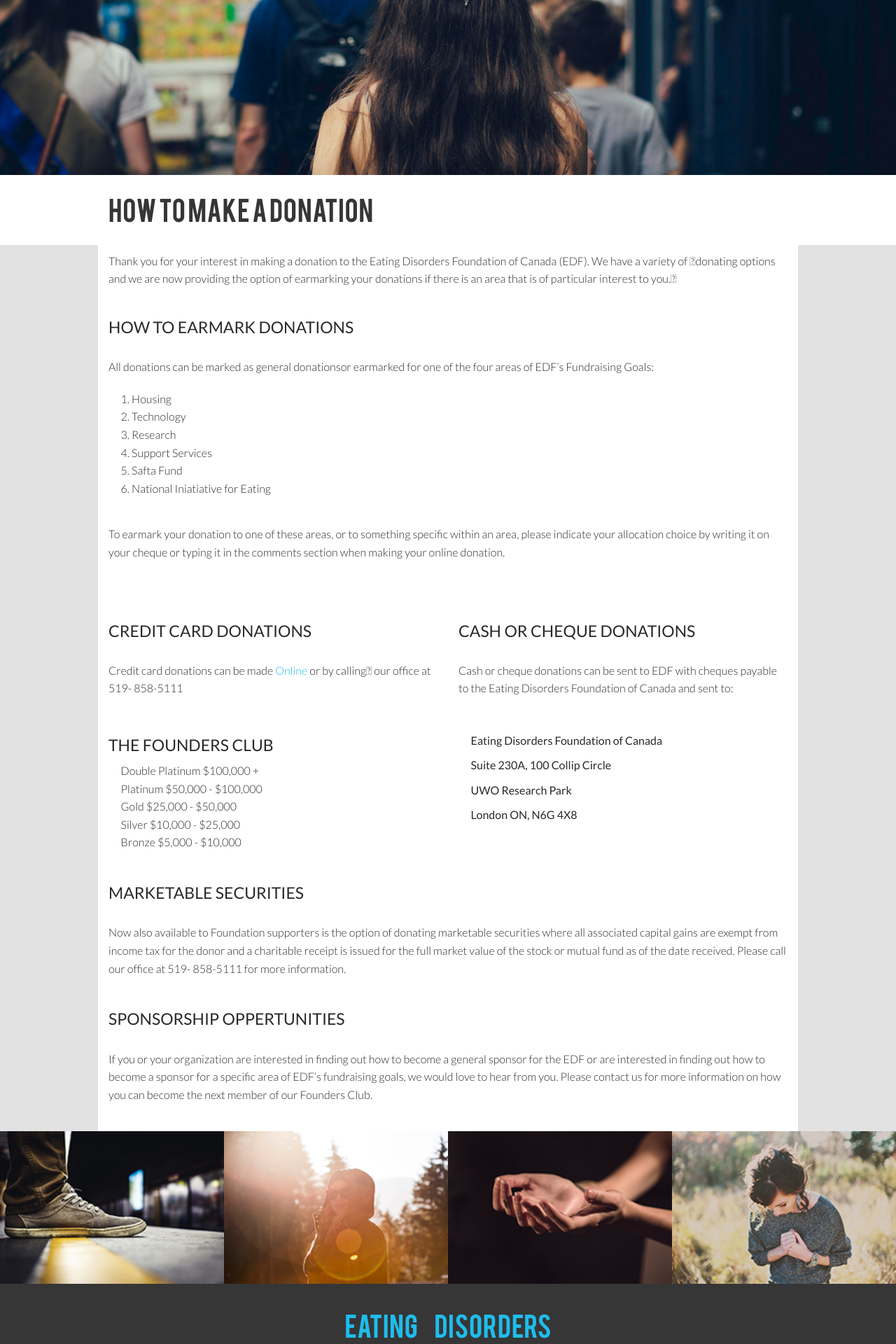
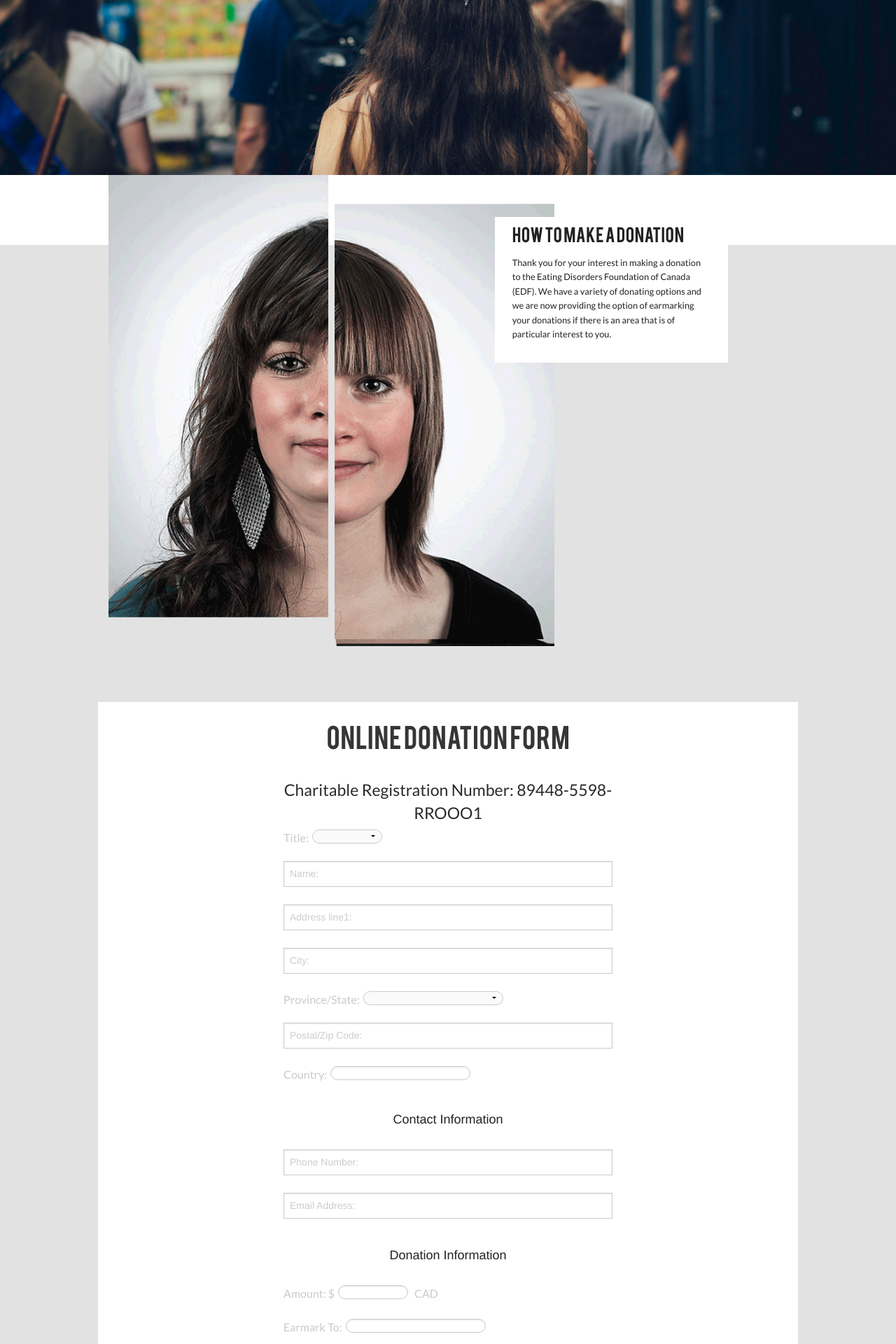
Before and after one commit to robij9528/edfc_final, a PHP site: page /donate.php in a window 1280 px wide. Shown: the part 450-2370 px from the top of the page at 70% size. Run offline with PHP 8.4, Linux system fonts and the light colour scheme.

Commit message:
made the donation page, a few tweaks still needed but taking a quick break

```diff
--- a/css/main.css
+++ b/css/main.css
@@ -788,12 +788,12 @@ label {
 	float: left;
 	display: inline;
 	margin-right: 5px;
-	color: #fff;
+	color: #cacaca;
 
 }
 
 .labels {
-	color: #fff;
+	color: #cacaca;
 	font-size: 16px;
 	 font-family: 'lato', sans-serif;
     font-weight: 400;
@@ -809,6 +809,7 @@ width: 100px;
 	border-radius: 50px;
 	height: 20px;
 	margin-bottom: 25px;
+	float: left;
 
 
 
@@ -868,6 +869,7 @@ width: 200px;
 	border-radius: 50px;
 	height: 20px;
 	margin-bottom: 25px;
+	float: left;
 
 }
 
@@ -879,6 +881,7 @@ width: 200px;
 	border-radius: 50px;
 	height: 20px;
 	margin-bottom: 25px;
+	float: left;
 
 
 }
@@ -886,8 +889,8 @@ width: 200px;
 
 .labelRight {
 	float: right;
-	margin-right: 50%;
-	color: #fff;
+	margin-right: 53%;
+	color: #cacaca;
 	font-size: 16px;
 	 font-family: 'lato', sans-serif;
     font-weight: 400;
@@ -900,8 +903,13 @@ width: 200px;
 	border-radius: 50px;
 	height: 20px;
 	margin-bottom: 25px;
-
-
+	float: left;
+
+
+}
+
+#earmark {
+	float: left;
 }
 
 #donorCard{
@@ -918,6 +926,7 @@ margin-bottom: 25px;
 	border-radius: 50px;
 	height: 20px;
 	margin-bottom: 25px;
+	float: left;
 
 
 }
@@ -990,12 +999,20 @@ margin-left: 10px;
 
 
 
-
-
-
-
-
-
+.altPayment {
+	margin: 20px;
+}
+
+.altPayment img {
+	height: 50px;
+	float: right;
+	margin-top: 20px;
+}
+
+.altPayment h4 {
+	float: left;
+	font-size: 20px;
+}
 
 
 
@@ -1361,6 +1378,15 @@ margin-left: 10px;
 	margin-bottom: 20px;
 }
 
+.greyBg {
+	background-color: #e2e2e2;
+	padding-top:60px;
+	padding-bottom:60px;
+	margin-top: 20px;
+	margin-bottom: 20px;
+
+}
+
 .darkBg  h2{
 	transition: all 0.8s ease-out;
 }
--- a/donate.php
+++ b/donate.php
@@ -21,7 +21,20 @@
 <div class="bigImage">
 	<img src="images/donateGirl.jpg" alt="video Placeholder">
 </div>
-<section>
+
+<div class="row">
+	<div class="splitImage">
+		<img class="small-12 large-8 columns" src="images/splitDonation.png" alt="two faces">
+		<div class="small-10 large-4 columns splitText">
+			<div class="splitTextpadding">
+				<h2>HOW TO MAKE A DONATION</h2>
+				<p>Thank you for your interest in making a donation to the Eating Disorders Foundation of Canada (EDF). We have a variety of donating options and we are now providing the option of earmarking your donations if there is an area that is of particular interest to you.</p>
+			</div>
+		</div>
+	</div>
+</div>
+
+<!-- <section>
 	<div class="row whiteBg textOnLite">
 		<div class="large-12 small-12 columns">
 			<h2>How to Make a Donation</h2>
@@ -88,34 +101,95 @@
 </div>
 </div>
 
-</section>
-<div class="topBannerFoun bannerImg">
-	<div><img src="images/image20.jpg"></div>
-	<div><img src="images/image21.jpg"></div>
-	<div><img src="images/image22.jpg"></div>
-	<div><img src="images/image23.jpg"></div>
-</div>
-
-<section class="darkBg">
-	<div class="row textOnDark">
-		<div class="large-12 small-12 large-offset-3 medium-offset-3 text-center donateForm columns">
-			<h2>Eating Disorders Foundation of Canada</h2>
-			<h4>ONLINE DONATION FORM</h4>
+</section> -->
 
 
+<section class="greyBg">
+	<div class="row textOnLite whiteBg">
+		<div class="large-12 small-12 large-offset-3 medium-offset-3 text-center donateForm columns">
+			<h2>ONLINE DONATION FORM</h2>
+			<h4>Charitable Registration Number: 89448-5598-RROOO1</h4>
 
-		<h5>Address for Official Tax Recipt</h5>
 		<form class="formTop">
 			<label class="labels">Title:</label>
-			<input type="text" id="donorTitle">
+			<select id="donorTitle">
+			<option>Mr.</option>
+			<option>Ms.</option>
+			<option>Mrs.</option>
+			</select>
 			<input type="text"  id="donorName" placeholder="Name:">
 			<input type="text" id="donorAddress" placeholder="Address line1:">
 			<input type="text" id="donorCity" placeholder="City:">
 			<label class="labels">Province/State:</label>
-			<input type="text" id="donorState">
+			<select id="donorState">
+			<option value="alabama">Alabama</option>
+			<option value="alaska">Alaska</option>
+			<option value="alberta">Alberta</option>
+			<option value="arkansas">Arkansas</option>
+			<option value="british columbia">British Columbia</option>
+			<option value="california">California</option>
+			<option value="colorado">Colorado</option>
+			<option value="connecticut">Connecticut</option>
+			<option value="delaware">Delaware</option>
+			<option value="florida">Florida</option>
+			<option value="georgia">Georgia</option>
+			<option value="hawaii">Hawaii</option>
+			<option value="idaho">Idaho</option>
+			<option value="illinois">Illinois</option>
+			<option value="indiana">Indiana</option>
+			<option value="iowa">Iowa</option>
+			<option value="kansas">Kansas</option>
+			<option value="kentucky">Kentucky</option>
+			<option value="louisiana">Louisiana</option>
+			<option value="maine">Maine</option>
+			<option value="manitoba">Manitoba</option>
+			<option value="maryland">Maryland</option>
+			<option value="massachusetts">Massachusetts</option>
+			<option value="michigan">Michigan</option>
+			<option value="minnesota">Minnesota</option>
+			<option value="mississippi">Mississippi</option>
+			<option value="missouri">Missouri</option>
+			<option value="montana">Montana</option>
+			<option value="nebraska">Nebraska</option>
+			<option value="nevada">Nevada</option>
+			<option value="new brunswick">New Brunswick</option>
+			<option value="newfoundland and labrador">Newfoundland and Labrador</option>
+			<option value="new hampshire">New Hampshire</option>
+			<option value="new jersey">New Jersey</option>
+			<option value="new mexico">New Mexico</option>
+			<option value="new york">New York</option>
+			<option value="north carolina">North Carolina</option>
+			<option value="north dakota">North Dakota</option>
+			<option value="northwest territories">Northwest Territories</option>
+			<option value="nova scotia">Nova Scotia</option>
+			<option value="nunavut">Nunavut</option>
+			<option value="ohio">Ohio</option>
+			<option value="oklahoma">Oklahoma</option>
+			<option value="ontario">Ontario</option>
+			<option value="oregon">Oregon</option>
+			<option value="pennsylvania">Pennsylvania</option>
+			<option value="prince edward island">Prince Edward Island</option>
+			<option value="quebec">Quebec</option>
+			<option value="rhode island">Rhode Island</option>
+			<option value="saskatchewan">Saskatchewan</option>
+			<option value="south carolina">South Carolina</option>
+			<option value="south dakota">South Dakota</option>
+				<option value="tennessee">Tennessee</option>
+			<option value="texas">Texas</option>
+			<option value="utah">Utah</option>
+			<option value="vermont">Vermont</option>
+			<option value="virginia">Virginia</option>
+			<option value="washington">Washington</option>
+			<option value="west virginia">West Virginia</option>
+			<option value="wisconsin">Wisconsin</option>
+			<option value="wyoming">Wyoming</option>
+			<option value="yukon">Yukon</option>
+
+			</select>
 			<input type="text" id="donorZip" placeholder="Postal/Zip Code:">
 			<label class="labels">Country:</label>
 			<input type="text" id="donorCountry">
+			<br>
 
 		<h5>Contact Information</h5>
 
@@ -135,7 +209,8 @@
 			<label class="labels">Amount:     $</label>
 			<input type="text" id="donorTitle">
 			<label class="labelRight">CAD</label>
-			<label class="labels">Earmark To:</label>
+			<br> <br>
+			<label id="earmark" class="labels">Earmark To:</label>
 			<input type="text" id="donorMark">
 			<textarea rows="10" id="donorComments" placeholder="Additional Comments:"></textarea>
 
@@ -143,7 +218,11 @@
 
 			<input type="text" id="donorCard" placeholder="Name of Cardholder:">
 			<label class="labels">Credit Card Type:</label>
-			<input type="text" id="donorCardType">
+			<select name="cardlist" form="donateForm" id="donorCardType">
+			<option value="Visa">Visa</option>
+			<option value="MasterCard">MasterCard</option>
+			<option value="American Express">American Express</option>
+			</select>
 			<input type="text" id="donorCardNumber" placeholder="Credit Card Number:">
 			<label class="labels">Expiration Date:</label>
 			<input type="text" id="donorCardExpM" placeholder="MM">
@@ -156,6 +235,12 @@
 
 
 		</form>
+
+	<div class="altPayment">
+		<h4>Alternative Forms of Payment:</h4>
+		<a href="https://www.paypal.com/ca"><img src="images/paypal.png" alt="paypal" height="100"></a>
+		<a href="https://wallet.google.com/"><img src="images/googleWallet.png" alt="Google Wallet" height="100"></a>
+	</div>
 		</div>
 		</div>
 
@@ -169,17 +254,7 @@
 	</div>
 
 </section>
-<section class="darkBg">
 
-
-<div class="row">
-
-	<div class="large-12 small-12 columns text-center" id="registrationNumber">
-		<h6>Charitable Registration Number: 89448-5589-RR00001</h6>
-	</div>
-</div>
-
-</section>
 
 <?php
 	include('includes/footer.html');
```
Also changed, not shown: images/googleWallet.png (added), images/paypal.png (added), images/splitDonation.jpg (added), images/splitDonation.png (added).
